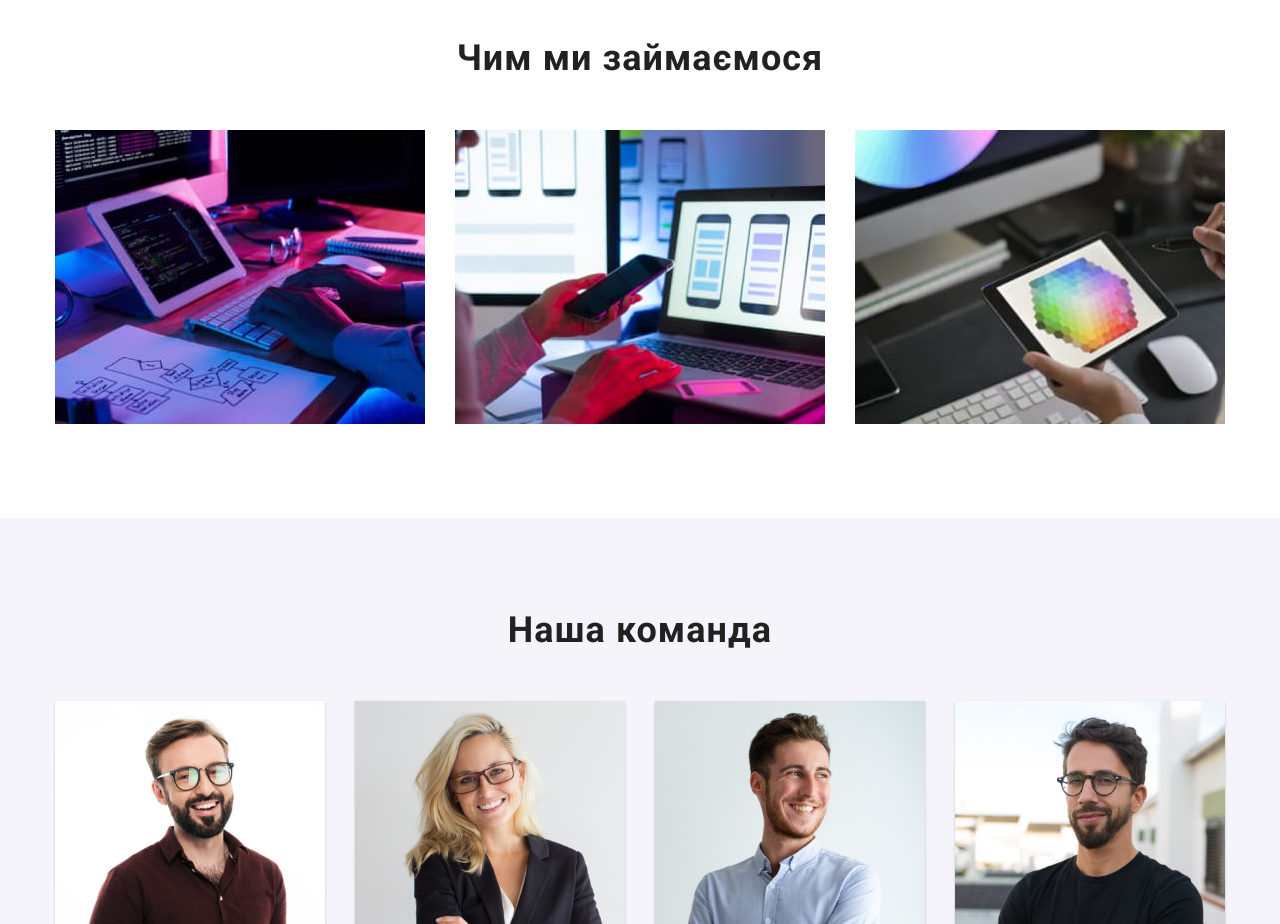
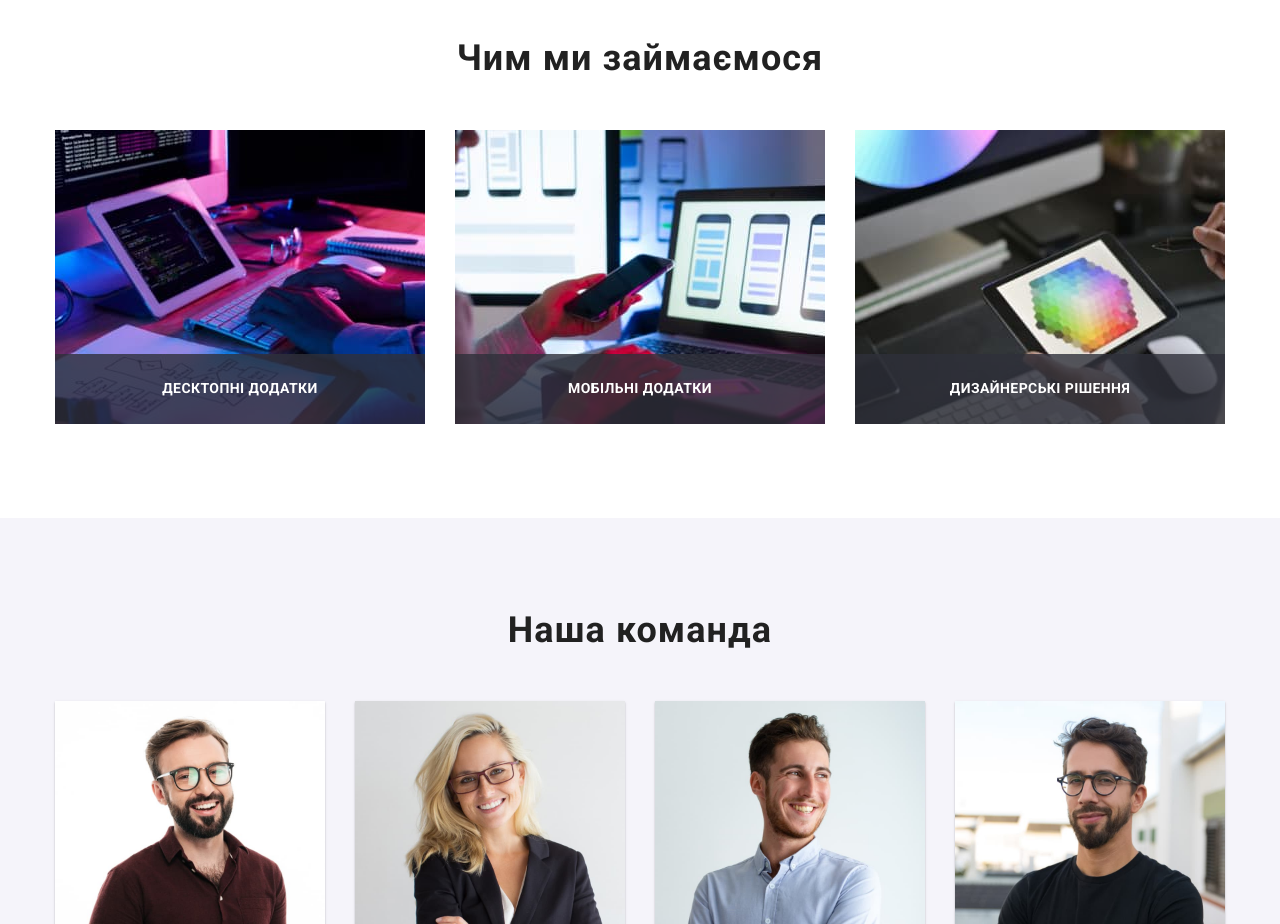
Before and after one commit to ArIonMark1/goit-markup-hw-05, a website: page index.html in a window 1280 px wide. Shown: the part 1080-2004 px from the top of the page. Drawn offline with nearby package versions, Linux system fonts and the light colour scheme.

Commit message:
animations

```diff
--- a/css/styles.css
+++ b/css/styles.css
@@ -42,6 +42,7 @@ img {
   padding: 25px 0;
   border-bottom: 1px solid #ececec;
   position: sticky;
+  z-index: 2;
   top: 0;
   background-color: #fff;
 }
@@ -95,7 +96,7 @@ img {
 }
 .list-navigation .list-navigation-link::after {
   position: absolute;
-  z-index: -1;
+  /* z-index: -1; */
   bottom: -33.5px;
   content: "";
   background-color: var(--hover-link-color);
@@ -247,11 +248,30 @@ img {
 }
 .list-section {
   /* <li> */
-  max-width: 370px;
   flex-basis: calc((100% - 60px) / 3);
 }
+.section-description {
+  position: relative;
+}
 .steck-list .list-section img {
+  /* width: 100%; */
+  max-width: 370px;
+}
+.section-text {
+  position: absolute;
+  bottom: 0;
   width: 100%;
+  padding: 27px 0;
+  background: rgba(47, 48, 58, 0.8);
+
+  font-style: normal;
+  font-weight: 700;
+  line-height: 1.14;
+  text-align: center;
+  letter-spacing: 0.03em;
+  text-transform: uppercase;
+
+  color: #ffffff;
 }
 /* -------------------- Дані працівників компанії ---------- */
 
@@ -323,9 +343,11 @@ img {
   align-items: center;
   justify-content: center;
   color: #afb1b8;
+  transition: background-color 250ms linear;
 }
 .worker-link-icon {
   fill: currentColor;
+  transition: fill 250ms linear;
 }
 .container-soc-link .soc-link:hover,
 .container-soc-link .soc-link:focus {
@@ -359,9 +381,11 @@ img {
   justify-content: center;
   border: 1px solid #afb1b8;
   border-radius: 4px;
+  transition: border 250ms linear;
 }
 .link-customer-icon {
   fill: #afb1b8;
+  transition: fill 250ms linear;
 }
 .container-link-customer .link-customer:hover,
 .container-link-customer .link-customer:focus {
@@ -395,13 +419,13 @@ img {
   letter-spacing: 0.03em;
   color: var(--second-main-color);
   transition-property: background color box-shadow;
-  transition-duration: 1250ms;
+  transition-duration: 250ms;
 }
 .filtration-button:hover,
 .filtration-button:focus {
   color: var(--third-main-color);
   background: #2196f3;
-  box-shadow: 0px 5px 1px rgba(0, 0, 0, 0.1), 0px 1px 2px rgba(0, 0, 0, 0.08),
+  box-shadow: 0px 3px 1px rgba(0, 0, 0, 0.1), 0px 1px 2px rgba(0, 0, 0, 0.08),
     0px 2px 2px rgba(0, 0, 0, 0.12);
   border-radius: 4px;
 }
@@ -413,6 +437,7 @@ img {
 .content-cards-item {
   /* <li> */
   flex-basis: calc((100% - 60px) / 3);
+  transition: box-shadow 250ms ease-out;
 }
 .modal {
   position: relative;
@@ -423,8 +448,7 @@ img {
   top: 0;
   height: 100%;
   padding: 24px;
-  background: var(--hover-link-color);
-  opacity: 0.8;
+  background: rgba(33, 150, 243, 0.9);
 
   display: flex;
   align-items: center;
@@ -438,7 +462,7 @@ img {
   color: var(--third-main-color);
   transform: translateY(100%);
   overflow: auto;
-  transition: transform 300ms linear;
+  transition: transform 250ms linear;
 }
 .content-cards-item:hover {
   box-shadow: 0px 1px 1px rgba(0, 0, 0, 0.12), 0px 4px 4px rgba(0, 0, 0, 0.06),
@@ -546,6 +570,7 @@ img {
   align-items: center; /* центрування по вертикалі */
   justify-content: center; /* центрування по горизонталі */
   color: var(--third-main-color);
+  transition: background-color 250ms ease-in;
 }
 .social-link .soc-link-icon {
   fill: currentColor;
--- a/index.html
+++ b/index.html
@@ -152,25 +152,34 @@
 
           <ul class="list steck-list">
             <li class="list-section">
+              <div class="section-description">
                 <img
                   src="./images/desctop.jpg"
                   alt="десктопні додатки"
                   width="370"
                 />
+                <p class="section-text">Десктопні додатки</p>
+              </div>
             </li>
             <li class="list-section">
+              <div class="section-description">
                 <img
                   src="./images/mobile.jpg"
                   alt="мобільні додатки"
                   width="370"
                 />
+                <p class="section-text">Мобільні додатки</p>
+              </div>
             </li>
             <li class="list-section">
+              <div class="section-description">
                 <img
                   src="./images/design.jpg"
                   alt="дезайнерські роботи"
                   width="370"
                 />
+                <p class="section-text">Дизайнерські рішення</p>
+              </div>
             </li>
           </ul>
         </div>
```
Lines whose indentation alone changed are shown as unchanged.
